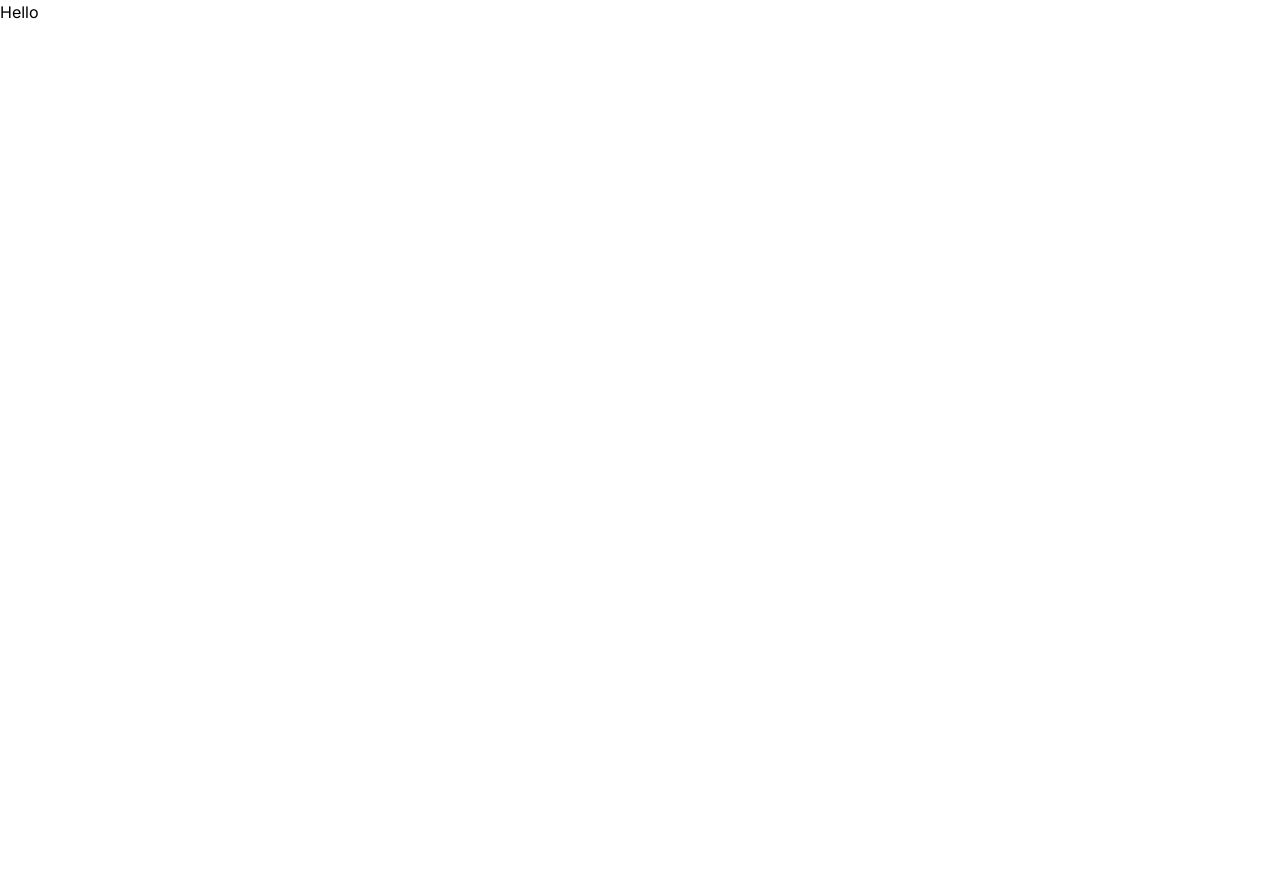
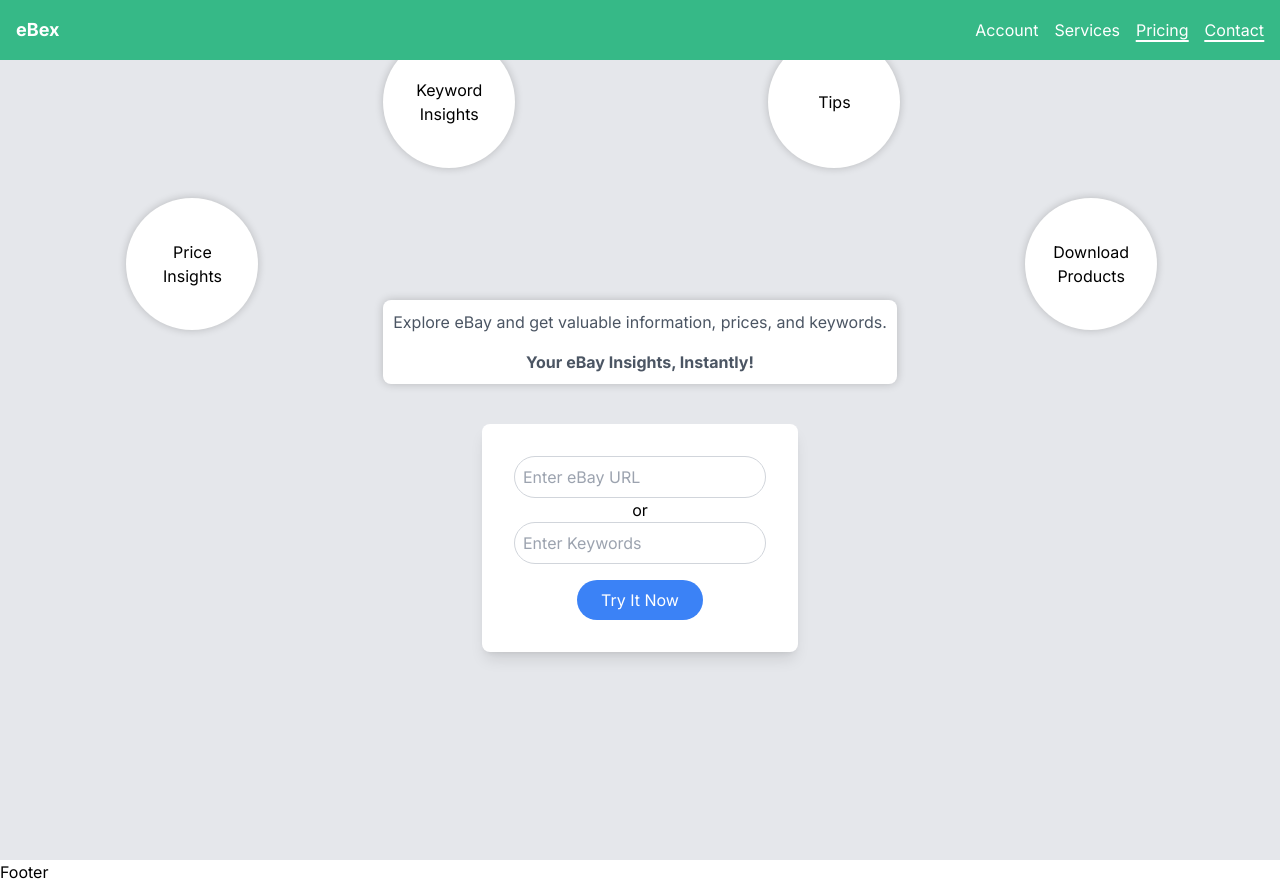
Before and after one commit to koribot/ebex-scraper-web, a Next.js app: page / in a window 1280 px wide. Before the commit the page ends 800 px from the top, so only its background shows below. Built offline with nearby package versions, Linux system fonts and the light colour scheme.

Commit message:
:sparkles: added Navbar, HomePageBody

```diff
--- a/app/globals.css
+++ b/app/globals.css
@@ -1,3 +1,22 @@
 @tailwind base;
 @tailwind components;
 @tailwind utilities;
+
+
+
+.centerDiv {
+  position: relative;
+  background-color: #ffffff;
+  padding: 10px;
+  border-radius: 8px;
+  box-shadow: 0 0 10px rgba(0, 0, 0, 0.2);
+}
+
+.branchDiv {
+  position: absolute;
+  background-color: #ffffff;
+  padding: 50px;
+  border-radius: 50%;
+  box-shadow: 0 0 8px rgba(0, 0, 0, 0.2);
+  text-align: center;
+}
--- a/app/layout.tsx
+++ b/app/layout.tsx
@@ -1,6 +1,7 @@
 import type { Metadata } from 'next'
 import { Inter } from 'next/font/google'
 import './globals.css'
+import '../styles/animation/navbar_animation.css'
 
 const inter = Inter({ subsets: ['latin'] })
 
--- a/app/page.tsx
+++ b/app/page.tsx
@@ -1,8 +1,11 @@
 import Image from 'next/image'
+import HomePage from '../components/home/HomePage'
+
+
 function Home() {
   return (
     <>
-      Hello
+      <HomePage />
     </>
   )
 }
--- /dev/null
+++ b/components/footer/Footer.tsx
@@ -0,0 +1,9 @@
+import React from 'react'
+
+const Footer = () => {
+ return (
+  <div>Footer</div>
+ )
+}
+
+export default Footer
--- /dev/null
+++ b/components/home/HomePage.tsx
@@ -0,0 +1,16 @@
+import React from 'react'
+import Navbar from '../navbar/Navbar'
+import HomePageBody from './HomePageBody';
+import Footer from '../footer/Footer';
+
+const HomePage = () => {
+  return (
+    <>
+      <Navbar />
+      <HomePageBody />
+      <Footer />
+    </>
+  )
+}
+
+export default HomePage
--- /dev/null
+++ b/components/home/HomePageBody.tsx
@@ -0,0 +1,66 @@
+'use client';
+
+import React, { useEffect, useState } from 'react';
+import { observer } from 'mobx-react-lite';
+
+type IBranch = {
+  content: string;
+  top: number | undefined;
+  left: number | undefined;
+};
+
+const Branches: IBranch[] = [
+  { content: 'Price Insights', top: -60, left: -50 },
+  { content: 'Keyword Insights', top: -200, left: 0 },
+  { content: 'Tips', top: -200, left: 75 },
+  { content: 'Download Products', top: -60, left: 125 },
+];
+
+const HomePageBody: React.FC = () => {
+  const [branches, setBranches] = useState<IBranch[]>(Branches);
+
+  return (
+    <div className="flex flex-col gap-10 items-center justify-center h-screen bg-gray-200">
+      <div className='relative'>
+        {/* Central div */}
+        <div className="centerDiv mt-8 p-4 text-gray-600 text-center bg-white rounded-lg shadow-lg">
+          <p className="mb-4">
+            Explore eBay and get valuable information, prices,
+            and keywords.
+          </p>
+          <p className="font-bold">Your eBay Insights, Instantly!</p>
+        </div>
+
+        {/* Branch divs */}
+        {branches.map((branch: IBranch, index: number) => (
+          <div
+            key={index}
+            className={`branchDiv`}
+            style={{ top: `${branch.top}%`, left: `${branch.left}%` }}
+          >
+            <p className='rounded-full w-8 h-8 flex items-center justify-center text-center'>{branch.content}</p>
+          </div>
+        ))}
+      </div>
+
+      <div className="flex flex-col items-center bg-white p-8 rounded-lg shadow-lg">
+        <input
+          type="url"
+          placeholder="Enter eBay URL"
+          className="p-2 rounded-full border border-gray-300 focus:outline-none focus:ring focus:border-blue-300"
+        />
+        or
+        <input
+          type="url"
+          placeholder="Enter Keywords"
+          className="p-2 rounded-full border border-gray-300 focus:outline-none focus:ring focus:border-blue-300"
+        />
+        <button className="mt-4 px-6 py-2 rounded-full bg-blue-500 text-white hover:bg-blue-700 focus:outline-none focus:ring focus:border-blue-300">
+          Try It Now
+        </button>
+      </div>
+    </div>
+  );
+};
+
+export default observer(HomePageBody);
--- /dev/null
+++ b/components/navbar/Navbar.tsx
@@ -0,0 +1,109 @@
+'use client'
+
+import React, { useState } from 'react';
+import Link from 'next/link';
+import { observer } from 'mobx-react-lite'
+
+type NavBarItem = {
+  title: string;
+  isOpen?: boolean,
+  href: string;
+  subMenu?: NavBarItem[];
+};
+
+const navBarLists: NavBarItem[] = [
+  {
+    title: 'Account',
+    href: '#',
+    isOpen: false,
+    subMenu: [
+      { title: 'Sign-in', href: '/signin' },
+      { title: 'Create Account', href: '/signup' },
+    ],
+  },
+  {
+    title: 'Services',
+    href: '#',
+    isOpen: false,
+    subMenu: [
+      { title: 'Research', href: '/services/research' },
+      { title: 'Listing', href: '/services/listing' },
+    ],
+  },
+  { title: 'Pricing', href: '/pricing' },
+  { title: 'Contact', href: '/contact' },
+];
+
+const Navbar = () => {
+  const [navBarItems, setNavBarItems] = useState<NavBarItem[]>(navBarLists)
+
+  const openItems = (itemTitle: string) => {
+    setNavBarItems((prevNavBarLists) =>
+      prevNavBarLists.map((item: NavBarItem) =>
+        item.title === itemTitle ? { ...item, isOpen: true } : item
+      )
+    );
+  };
+
+
+  const closeItems = (itemTitle: string) => {
+    setNavBarItems((prevNavBarLists) =>
+      prevNavBarLists.map((item: NavBarItem) =>
+        item.title === itemTitle ? { ...item, isOpen: false } : item
+      )
+    );
+  };
+
+
+  return (
+    <nav className="bg-[#36b987] p-4 sticky top-0 z-10">
+      <div className="container mx-auto flex items-center justify-between">
+        {/* Logo */}
+        <Link href="/">
+          <p className="text-white text-lg font-bold">eBex</p>
+        </Link>
+
+        {/* Desktop Display */}
+        <div className="hidden lg:flex space-x-4">
+          {navBarItems.map((item: NavBarItem) => (
+            <div
+              key={item.title}
+              className="relative"
+              onMouseEnter={item.subMenu && (() => openItems(item.title))}
+              onMouseLeave={item.subMenu && (() => closeItems(item.title))}
+            >
+              {item.subMenu ? (
+                <>
+                  <a className="text-white cursor-pointer">{item.title}</a>
+                  {item.isOpen && (
+                    <div className="absolute w-[max-content] left-1/2 -translate-x-1/2 top-full bg-white p-2 rounded shadow-lg">
+                      {item.subMenu.map((subItem: NavBarItem) => (
+                        <Link key={subItem.title} href={subItem.href}>
+                          <p
+                            className="text-gray-800 p-2 hover:bg-[#d8d5d5] hover:rounded-sm cursor-pointer"
+                            onClick={() => closeItems(item.title)}
+                          >
+                            {subItem.title}
+                          </p>
+                        </Link>
+                      ))}
+                    </div>
+                  )}
+                </>
+              ) : (
+                <Link href={item.href}>
+                  <p className="border_bottom_animate text-white relative cursor-pointer group">
+                    {item.title}
+                  </p>
+
+                </Link>
+              )}
+            </div>
+          ))}
+        </div>
+      </div>
+    </nav>
+  );
+};
+
+export default observer(Navbar);
--- /dev/null
+++ b/styles/animation/navbar_animation.css
@@ -0,0 +1,44 @@
+@keyframes expandBorder {
+  from {
+    width: 0;
+  }
+
+  to {
+    width: 100%;
+    background-color: rgb(255, 255, 255);
+  }
+}
+
+@keyframes shrinkBorder {
+  from {
+    width: 100%;
+    background-color: rgb(255, 255, 255);
+
+  }
+
+  to {
+    width: 0;
+    background-color: transparent;
+  }
+}
+
+.border_bottom_animate::after {
+  content: '';
+  position: absolute;
+  bottom: 0;
+  left: 50%;
+  transform: translateX(-50%);
+  height: 2px;
+  background-color: transparent;
+  transition: width 0.3s ease;
+  animation: shrinkBorder 0.3s ease forwards;
+
+}
+
+.border_bottom_animate:hover::after {
+  animation: expandBorder 0.3s ease forwards;
+}
+
+.border_bottom_animate:not(:hover)::after {
+  animation: shrinkBorder 0.3s ease forwards;
+}
--- a/tailwind.config.ts
+++ b/tailwind.config.ts
@@ -13,6 +13,14 @@ const config: Config = {
         'gradient-conic':
           'conic-gradient(from 180deg at 50% 50%, var(--tw-gradient-stops))',
       },
+      colors: {
+        // Customize your colors here
+        primary: '#36b987',
+        button: '#2c785c',
+        accent: '#e74c3c',
+        background: '#36b987',
+        text: '#2c3e50',
+      },
     },
   },
   plugins: [],
```
Also changed, not shown: package.json (+10 -5 lines), styles/constants/Colors.tsx (added, +9 -0 lines), 1 other file (tests, documents, lock files or other folders).
